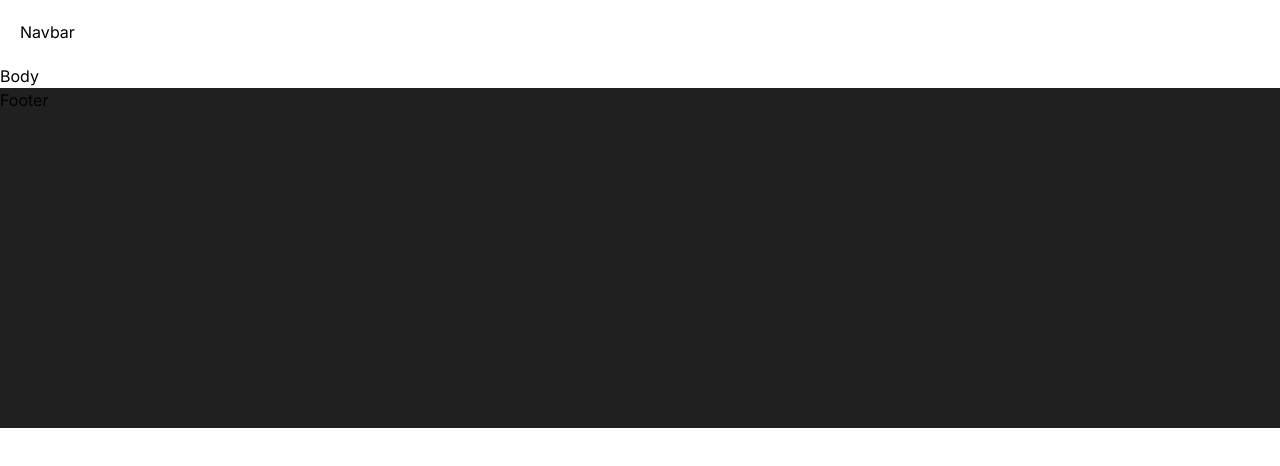
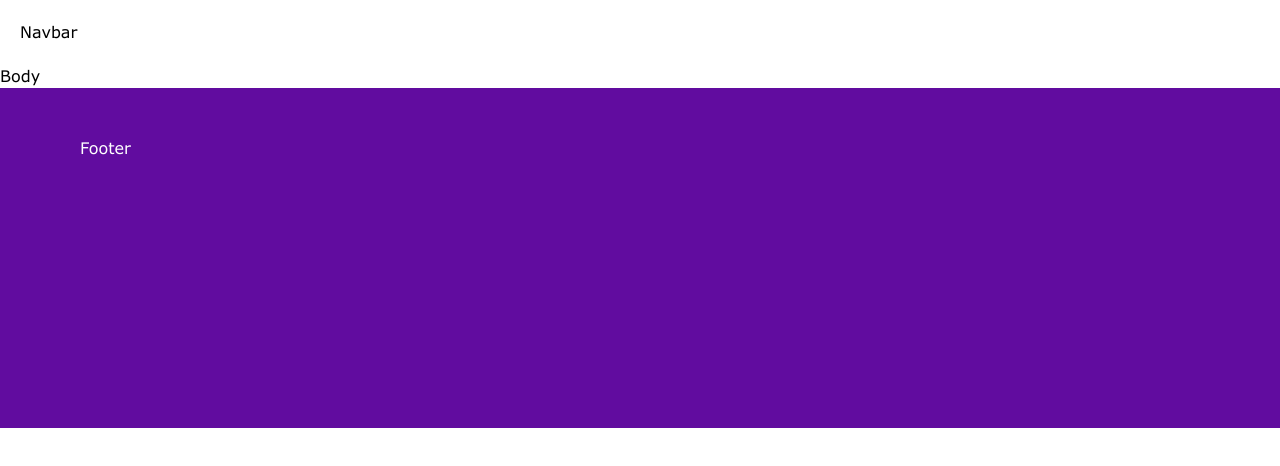
Before and after one commit to beecodeguy/crawlhub, a Next.js app: page / in a window 1280 px wide. Shown: the top 466 px of the page. Built offline with nearby package versions, Linux system fonts and the light colour scheme.

Commit message:
add verdana pro regular font

```diff
--- a/src/app/layout.tsx
+++ b/src/app/layout.tsx
@@ -1,8 +1,11 @@
 import type { Metadata } from "next";
-import { Inter } from "next/font/google";
+import localFont from "next/font/local";
 import "@/assets/styles/main.scss";
 
-const inter = Inter({ subsets: ["latin"] });
+const verdana = localFont({
+  src: "../assets/fonts/VerdanaPro-Regular.ttf",
+  variable: "--font-verdana-pro",
+});
 
 export const metadata: Metadata = {
   title: "Crawler Hub",
@@ -16,7 +19,7 @@ export default function RootLayout({
 }>) {
   return (
     <html lang="en">
-      <body className={inter.className}>{children}</body>
+      <body className={verdana.className}>{children}</body>
     </html>
   );
 }
--- a/src/app/page.tsx
+++ b/src/app/page.tsx
@@ -5,7 +5,7 @@ export default function Home() {
       <section>
         <h1>Body</h1>
       </section>
-      <footer className="h-[340px] bg-[#202020]">
+      <footer className="h-[340px] bg-primary text-white px-[80px] py-[48px]">
         Footer
       </footer>
     </main>
--- a/src/assets/styles/main.scss
+++ b/src/assets/styles/main.scss
@@ -2,12 +2,15 @@
 @tailwind components;
 @tailwind utilities;
 
-/* :root {
-  --foreground-rgb: 0, 0, 0;
-  --background-start-rgb: 214, 219, 220;
-  --background-end-rgb: 255, 255, 255;
+:root {
+  --primary: #610c9f;
 }
 
+// body {
+//   font-family: Verdana;
+// }
+
+/*
 @media (prefers-color-scheme: dark) {
   :root {
     --foreground-rgb: 255, 255, 255;
@@ -16,15 +19,7 @@
   }
 }
 
-body {
-  color: rgb(var(--foreground-rgb));
-  background: linear-gradient(
-      to bottom,
-      transparent,
-      rgb(var(--background-end-rgb))
-    )
-    rgb(var(--background-start-rgb));
-}
+
 
 @layer utilities {
   .text-balance {
--- a/tailwind.config.js
+++ b/tailwind.config.js
@@ -2,13 +2,16 @@
 module.exports = {
   darkMode: ["class"],
   content: [
-    './pages/**/*.{ts,tsx}',
-    './components/**/*.{ts,tsx}',
-    './app/**/*.{ts,tsx}',
-    './src/**/*.{ts,tsx}',
+    "./pages/**/*.{ts,tsx}",
+    "./components/**/*.{ts,tsx}",
+    "./app/**/*.{ts,tsx}",
+    "./src/**/*.{ts,tsx}",
   ],
   prefix: "",
   theme: {
+    fontFamily: {
+      sans: ["var(--font-verdana-pro)"],
+    },
     container: {
       center: true,
       padding: "2rem",
@@ -24,7 +27,7 @@ module.exports = {
         background: "hsl(var(--background))",
         foreground: "hsl(var(--foreground))",
         primary: {
-          DEFAULT: "hsl(var(--primary))",
+          DEFAULT: "var(--primary)",
           foreground: "hsl(var(--primary-foreground))",
         },
         secondary: {
@@ -74,4 +77,4 @@ module.exports = {
     },
   },
   plugins: [require("tailwindcss-animate")],
-}
+};
```
Also changed, not shown: src/assets/fonts/VerdanaPro-Regular.ttf (added).
